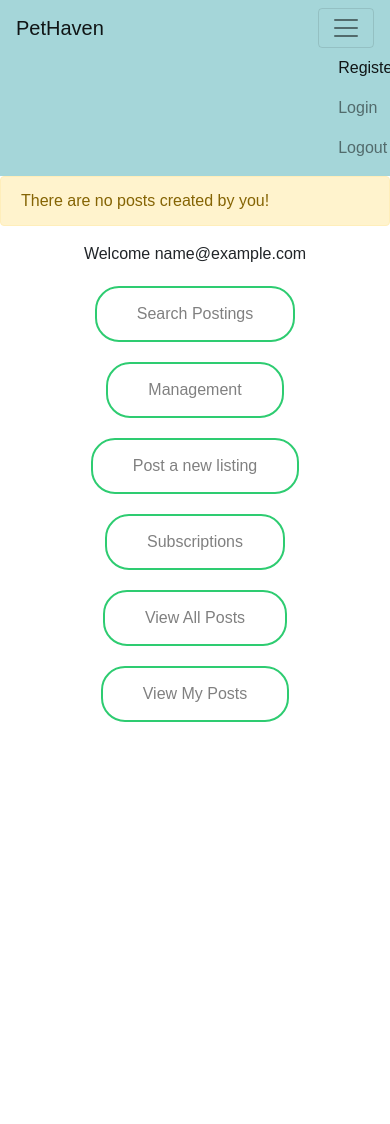
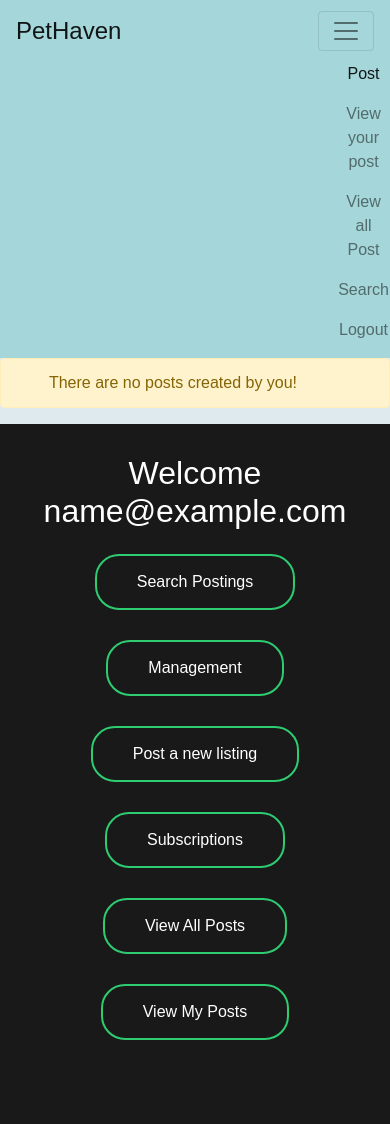
Before and after one commit to APAD-Summer2021/Team1-GroupProject, a Flask app: page /manage in a window 390 px wide, after a click that opens the changed part; the page is wider, and only the part inside the window is pictured. Before the commit the page ends 722 px from the top of that part, so only its background shows below. Run offline with Flask 2, Linux system fonts and the light colour scheme; the visitor is signed in with stand-in values (Sample User, id 1); data that the repository does not hold is empty; parts of the project's set-up code (start-up, migrations or seed data) failed here and were passed over; some libraries are stand-ins or nearby versions.

Commit message:
edit loggedin css and also fixed the font size and hamburger menu

```diff
--- a/static/css/logged_in.css
+++ b/static/css/logged_in.css
@@ -1,94 +1,69 @@
-@import "compass/css3";
+body {
+  margin: 0;
+  padding: 0;
+  font-family: sans-serif;
+  background-color:#deeaee;
+  text-align: center;
 
-
-$icon-size: 3em;
-
-
-*, *:after, *:before {
-  box-sizing: border-box;
 }
 
-$brands: (
-  twitter: #00acee \f099,
-  facebook: #3b5998 \f09a,
-  pinterest: #cb2027 \f0d2,
-  youtube: #b00 \f167,
-  soundcloud: #FF5700 \f1be
-);
-
-
-.fa {
-  height: 2em;
-  font-size: $icon-size;
-  overflow: hidden;
-  margin: 0.5em;
-  position: relative;
-  text-decoration: none;
-  width: 2em;
-  -webkit-backface-visibility: hidden;
-
-
-  &:before, &:after {
-    left: 0;
-    position: absolute;
-    text-align: center;
-    transition: 0.5s;
-    top: 50%;
-    width: 100%;
-  }
-
-  &:before {
-    color: white;
-    transform: translate3D(0, -50%, 0);
-    z-index: 2;
-  }
-
-  &:after {
-    padding-bottom: 25%;
-    padding-top: 300%;
-    top: 0;
-  }
-
-  &:hover {
-    &:after {
-     transform: translate3D(0, -73%, 0);
-    }
-    &:before {
-      transform: translate3D(0, -250%, 0);
-    }
-  }
+.container {
+  display: flex;
+  justify-content: center;
+  flex-direction: row;
 }
-
-
-@each $brand, $properties in $brands {
-  $color: nth($properties, 1);
-  $icon: nth($properties, 2);
-
-  .fa-#{$brand} {
-
-    &:after {
-      background-image: linear-gradient($color 25%, white 75%);
-      content: '#{$icon}';
-      color: $color;
-    }
-
-  }
+.navbar-brand{
+  font-size: x-large;
+}
+.card {
+  max-height:1000px;
+  border: none;
+  width: 500px;
+  height: 700px;
+  padding: 30px;
+  background: #191919;
+  border-radius: 15px;
+  text-align: center;
+  transition: 0.25s;
+  margin-top: 0cm;
 
 }
 
 
-// Demo styles
-
-
-html {
-  background: radial-gradient(#222, #000);
-  height: 100%;
-  text-align: center;
+.box h1 {
+  color: white;
+  text-transform: uppercase;
+  font-weight: 500
 }
 
-body {
-  position: absolute;
-  top: 50%;
-  transform: translateY(-50%);
-  width: 100%;
+.box input[type="text"]:focus,
+.box input[type="password"]:focus {
+  width: 300px;
+  border-color: #2ecc71
 }
+
+.box button[type="submit"], .loogedin button[type="submit"] {
+  border: 0;
+  background: none;
+  display: block;
+  margin: 15px auto;
+  text-align: center;
+  border: 2px solid #2ecc71;
+  padding: 14px 40px;
+  outline: none;
+  color: white;
+  border-radius: 24px;
+  transition: 0.25s;
+  cursor: pointer
+}
+
+.box button[type="submit"]:hover {
+  background: #2ecc71
+}
+
+.forgot {
+  text-decoration: underline
+}
+.loogedin button[type="submit"]:hover {
+  background: #2ecc71
+}
--- a/static/css/main.css
+++ b/static/css/main.css
@@ -2,6 +2,7 @@ body {
     margin: 0;
     padding: 0;
     font-family: sans-serif;
+    background-color:#deeaee;
 
 }
 
@@ -10,10 +11,12 @@ body {
     justify-content: center;
     flex-direction: row;
   }
-
+.navbar-brand{
+    font-size: x-large;
+}
 .card {
     margin-bottom: 50px;
-    margin-top:30px;
+    margin-top:40px;
     border: none
 
 }
--- a/static/css/new_post.css
+++ b/static/css/new_post.css
@@ -2,10 +2,12 @@ body {
     margin: 0;
     padding: 0;
     font-family: sans-serif;
-    background: whitesmoke;
+    background-color:#deeaee;
 
 }
-
+.navbar-brand{
+    font-size: x-large;
+}
 .card {
     margin-bottom: 20px;
     border: none
--- a/static/css/search.css
+++ b/static/css/search.css
@@ -820,7 +820,9 @@ legend {
   padding: 15px;
   font-family: 'Lato', sans-serif;
 }
-
+.navbar-brand{
+  font-size: x-large;
+}
 .s010 form {
   width: 100%;
   max-width: 790px;
--- a/templates/index.html
+++ b/templates/index.html
@@ -17,7 +17,6 @@
                     <input id="InputPassword" type="password" name="password1" placeholder="Password">
                     <input id="InputPassword2" type="password" name="password2" placeholder="Repeat Password">
                     <button type="submit" name="" >Submit</button>
-
                 </form>
             </div>
         </div>
--- a/templates/logged_in.html
+++ b/templates/logged_in.html
@@ -1,7 +1,47 @@
-{% extends "base.html" %}
-{% block title %}Youv'e logged in {% endblock %}
+<!doctype html>
+<html lang="en">
+<head><meta charset="utf-8">
 
-{% block content %}
+
+  <title>you've loggedin</title>
+
+
+  <link rel="stylesheet" href="https://stackpath.bootstrapcdn.com/bootstrap/4.5.0/css/bootstrap.min.css" integrity="sha384-9aIt2nRpC12Uk9gS9baDl411NQApFmC26EwAOH8WgZl5MYYxFfc+NcPb1dKGj7Sk" crossorigin="anonymous">
+  <meta name="viewport" content="width=device-width, initial-scale=1">
+  <link rel="stylesheet" href="https://maxcdn.bootstrapcdn.com/bootstrap/4.5.2/css/bootstrap.min.css">
+  <script src="https://ajax.googleapis.com/ajax/libs/jquery/3.5.1/jquery.min.js"></script>
+  <script src="https://cdnjs.cloudflare.com/ajax/libs/popper.js/1.16.0/umd/popper.min.js"></script>
+  <script src="https://maxcdn.bootstrapcdn.com/bootstrap/4.5.2/js/bootstrap.min.js"></script>
+  <link rel="stylesheet" href="{{ url_for('static', filename='css/logged_in.css') }}">
+
+
+
+</head>
+<body>
+
+
+
+<nav class="navbar navbar-light" style="background:#A5D6D9">
+  <a class="navbar-brand" href="/logged_in">PetHaven</a>
+  <button class="navbar-toggler" type="button" data-toggle="collapse" data-target="#navbarNavAltMarkup" aria-controls="navbarNavAltMarkup" aria-expanded="false" aria-label="Toggle navigation">
+    <span class="navbar-toggler-icon"></span>
+  </button>
+  <div class="collapse navbar-collapse" id="navbarNavAltMarkup" style = "margin-left: 90%">
+    <div class="navbar-nav">
+      <a class="nav-item nav-link active" href="/">Post <span class="sr-only">(current)</span></a>
+      <a class="nav-item nav-link" href="/view_post">View your post</a>
+      <a class="nav-item nav-link" href="/view_all">View all Post</a>
+      <a class="nav-item nav-link" href="/search_page">Search</a>
+      <a class="nav-item nav-link" href="/logout">Logout</a>
+    </div>
+  </div>
+</nav>
+
+<script src="https://code.jquery.com/jquery-3.5.1.slim.min.js" integrity="sha384-DfXdz2htPH0lsSSs5nCTpuj/zy4C+OGpamoFVy38MVBnE+IbbVYUew+OrCXaRkfj" crossorigin="anonymous"></script>
+    <script src="https://cdn.jsdelivr.net/npm/popper.js@1.16.0/dist/umd/popper.min.js" integrity="sha384-Q6E9RHvbIyZFJoft+2mJbHaEWldlvI9IOYy5n3zV9zzTtmI3UksdQRVvoxMfooAo" crossorigin="anonymous"></script>
+    <script src="https://stackpath.bootstrapcdn.com/bootstrap/4.5.0/js/bootstrap.min.js" integrity="sha384-OgVRvuATP1z7JjHLkuOU7Xw704+h835Lr+6QL9UvYjZE3Ipu6Tp75j7Bh/kR0JKI" crossorigin="anonymous"></script>
+    <script src="https://stackpath.bootstrapcdn.com/bootstrap/4.5.0/js/bootstrap.min.js" integrity="sha384-OgVRvuATP1z7JjHLkuOU7Xw704+h835Lr+6QL9UvYjZE3Ipu6Tp75j7Bh/kR0JKI" crossorigin="anonymous"></script>
+
 
 {% with messages = get_flashed_messages(with_categories=true) %}
   {% if messages %}
@@ -12,7 +52,13 @@
     {% endfor %}
   {% endif %}
 {% endwith %}
-<p style="text-align: center">Welcome {{ email }}</p>
+
+
+<div class="container">
+  <div class="row">
+      <div class="col-md-6">
+        <div class = "card">
+          <h2 style="color:white;" >Welcome {{ email }}</h2>
           <form class="loogedin" method="get" action="/search_page">
               <button type="submit">Search Postings</button>
           </form>
@@ -33,5 +79,10 @@
               <form class ="loogedin" method="get" action="/view_own_posts">
               <button type="submit">View My Posts</button>
           </form>
+        </div>
+      </div>
+    </div>
+  </div>
 
-{% endblock %}
+</body>
+</html>
```
Also changed, not shown: static/css/manage.css (+7 -4 lines), static/css/styles.css. Lines whose indentation alone changed are shown as unchanged.
